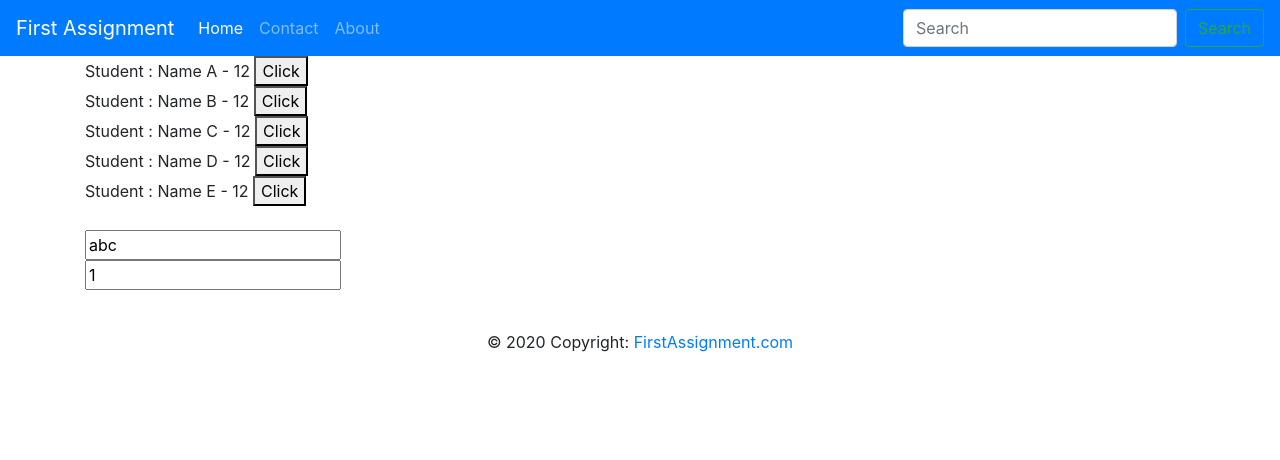
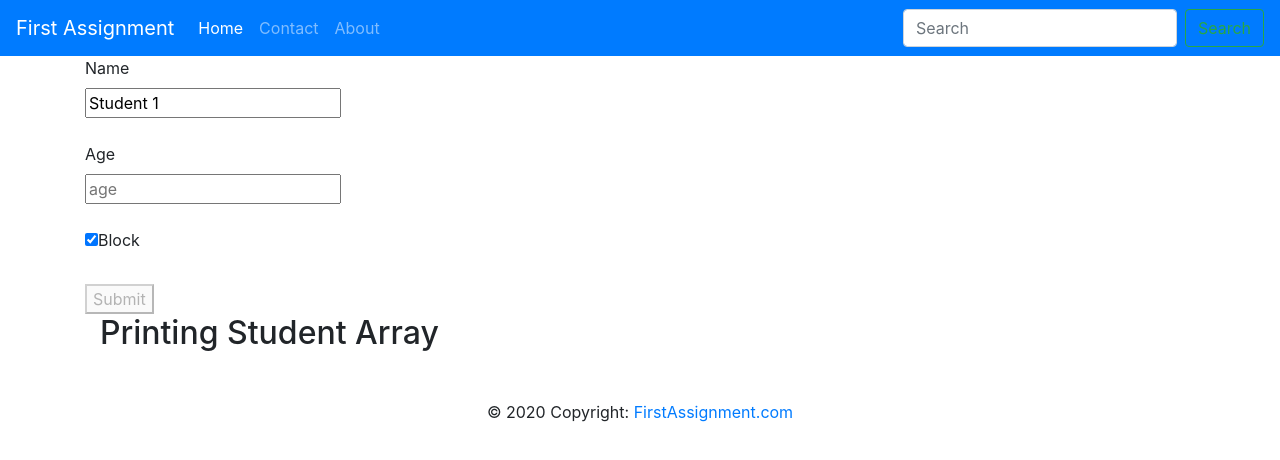
Before and after one commit to hamid-mahmood/First-Assignment-Hamid, an Angular app: page / in a window 1280 px wide. Shown: the top 460 px of the page. Built offline with nearby package versions, Linux system fonts and the light colour scheme.

Commit message:
Assignment Four comiited
Student form with validations

```diff
--- a/src/app/app.component.html
+++ b/src/app/app.component.html
@@ -2,6 +2,7 @@
 <!--<app-home></app-home>-->
 <div class="container">
 <!--<app-login-form></app-login-form>-->
-<app-students></app-students>
+<!--<app-students></app-students> -->
+<app-student-form></app-student-form>
 </div>
 <app-footer></app-footer>
--- /dev/null
+++ b/src/app/models/student.model.ts
@@ -0,0 +1,6 @@
+export class Student{
+    name: string = '';
+    age: number = 1;
+    isBlocked: boolean = true;
+
+}
--- /dev/null
+++ b/src/app/student-form/student-form.component.html
@@ -0,0 +1,39 @@
+
+<form [formGroup]='form'>
+    <label>Name</label><br/>
+    <input type="text" placeholder="name" formControlName="name" />
+    <div
+        *ngIf="
+        form.controls.name.invalid &&
+        (form.controls.name.dirty || form.controls.name.touched)
+        "
+    >
+        <span>Name is required</span>
+    </div>
+    <br/><br/>
+    <label>Age</label><br/>
+    <input type="number" placeholder="age" formControlName="age"/>
+    <div
+        *ngIf="
+            form.controls.age.invalid &&
+            (form.controls.age.dirty || form.controls.age.touched)
+        "
+    >
+        <span *ngIf="form.controls.age.errors?.required">Age is required</span>
+        <span *ngIf="form.controls.age.errors?.min">Age min value is 10</span>
+    </div>
+    <br/><br/>
+    <input type="checkbox" formControlName="isBlocked"/>
+    <label>Block</label><br/><br/>
+    <button (click)="submit()" [disabled]="!form.valid">Submit</button>
+
+</form>
+
+<div class="container">
+    <h2>Printing Student Array</h2>
+    <div *ngFor="let student of students">
+        Name: {{ student.name }} <br/>
+        Age: {{ student.age }} <br/>
+        Block: {{ student.isBlocked }} <br/><br/>
+    </div>
+</div>
--- /dev/null
+++ b/src/app/student-form/student-form.component.ts
@@ -0,0 +1,42 @@
+import { Component, OnInit } from '@angular/core';
+import { FormGroup, FormBuilder, Validators } from '@angular/forms';
+import { Student } from '../models/student.model';
+
+@Component({
+  selector: 'app-student-form',
+  templateUrl: './student-form.component.html',
+  styleUrls: ['./student-form.component.css']
+})
+export class StudentFormComponent implements OnInit {
+  form: FormGroup;
+  student: Student;
+  students: Array<Student> = [];
+  constructor(private fb: FormBuilder) {
+    this.form = this.fb.group({
+      name: ['Student 1',Validators.required],
+      age: [null,Validators.compose([
+        Validators.required,
+        Validators.min(10)
+      ])
+    ],
+      isBlocked: [true]
+    });
+
+   }
+
+  ngOnInit() {
+  }
+
+  submit(){
+    this.form.markAllAsTouched();
+    if(this.form.valid){
+      console.log(this.form.value);
+      console.log(this.form.get('name').value);
+      this.student=this.form.getRawValue();
+      console.log(this.student);
+      this.students.push(this.student);
+
+    }
+  }
+
+}
```
Also changed, not shown: src/app/app.module.ts (+6 -2 lines), src/app/student-form/student-form.component.css (added), 1 other file (tests, documents, lock files or other folders).
